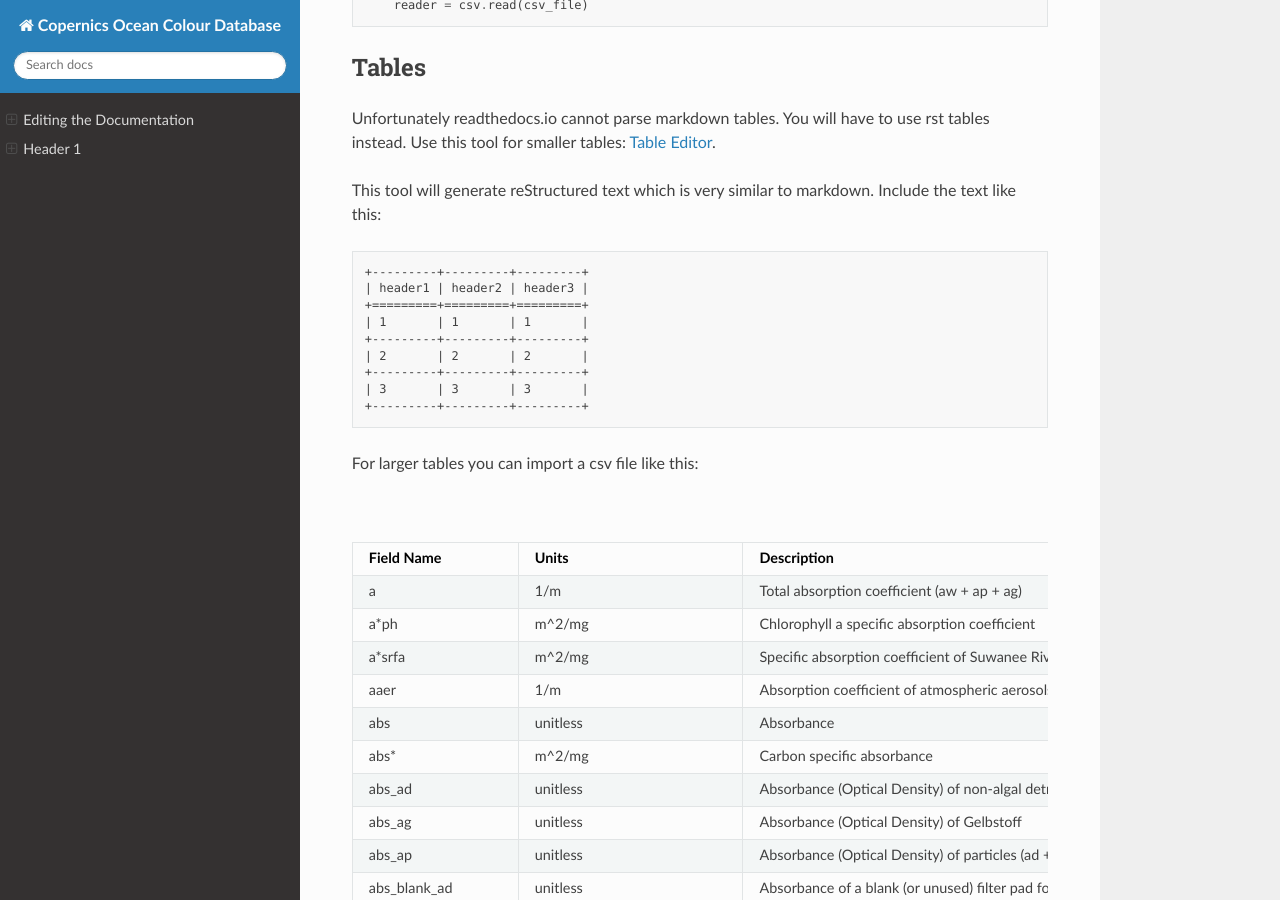
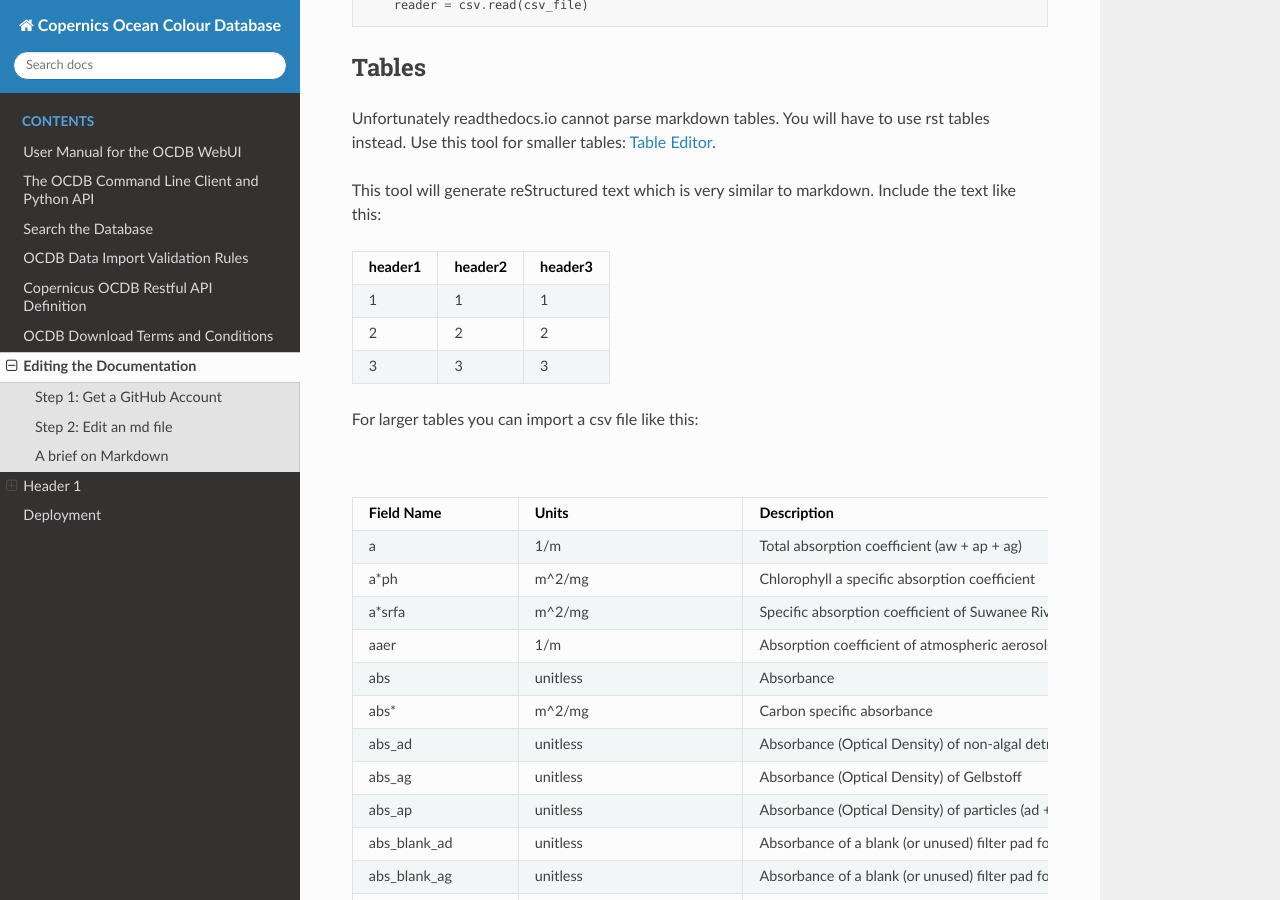
Before and after one commit to javierconcha/ocdb-docs, a Sphinx documentation site: the page built from docs/source/ocdb-tech-docs.md, in a window 1280 px wide and 900 px high, scrolled down 3028 px. Built offline with Sphinx 7.4.7 and the Read the Docs theme 2.0.0, drawn with Linux system fonts in a browser that asks for light colours; pages that are not in the unit, such as notebooks, are missing from menus.

Commit message:
- Got the menu back

````diff
--- a/docs/source/conf.py
+++ b/docs/source/conf.py
@@ -31,13 +31,13 @@
 
 import sys
 import os
-import shlex
+#import shlex
 
 # If extensions (or modules to document with autodoc) are in another directory,
 # add these directories to sys.path here. If the directory is relative to the
 # documentation root, use os.path.abspath to make it absolute, like shown here.
 sys.path.insert(0, os.path.abspath('..'))
-import recommonmark
+#import recommonmark
 from recommonmark.parser import CommonMarkParser
 from recommonmark.transform import AutoStructify
 
@@ -197,9 +197,11 @@
 
 # -- Extension configuration -------------------------------------------------
 
+github_doc_root = 'https://github.com/rtfd/recommonmark/tree/master/doc/'
+
 def setup(app):
     app.add_config_value('recommonmark_config', {
-        #'url_resolver': lambda url: github_doc_root + url,
+        'url_resolver': lambda url: github_doc_root + url,
         'auto_toc_tree_section': 'Contents',
         'enable_eval_rst': True,
         'enable_auto_doc_ref': True,
--- a/docs/source/ocdb-tech-docs.md
+++ b/docs/source/ocdb-tech-docs.md
@@ -77,7 +77,7 @@
 This tool will generate reStructured text which is very similar to markdown.
 Include the text like this:
 
-```rst_eval
+```eval_rst
 +---------+---------+---------+
 | header1 | header2 | header3 |
 +=========+=========+=========+
````
Also changed, not shown: docs/source/index.rst (+5 -6 lines), 2 other files.
